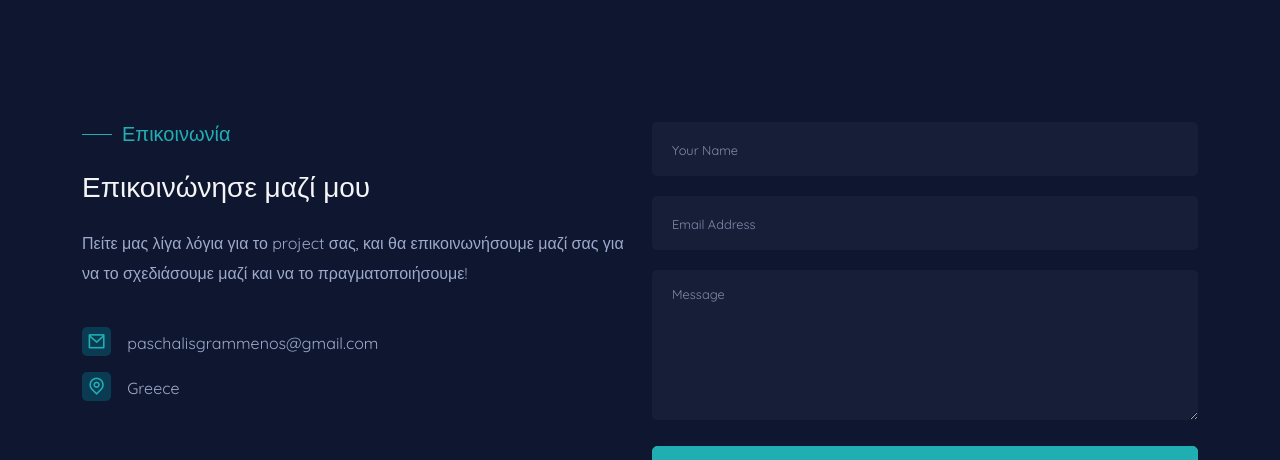
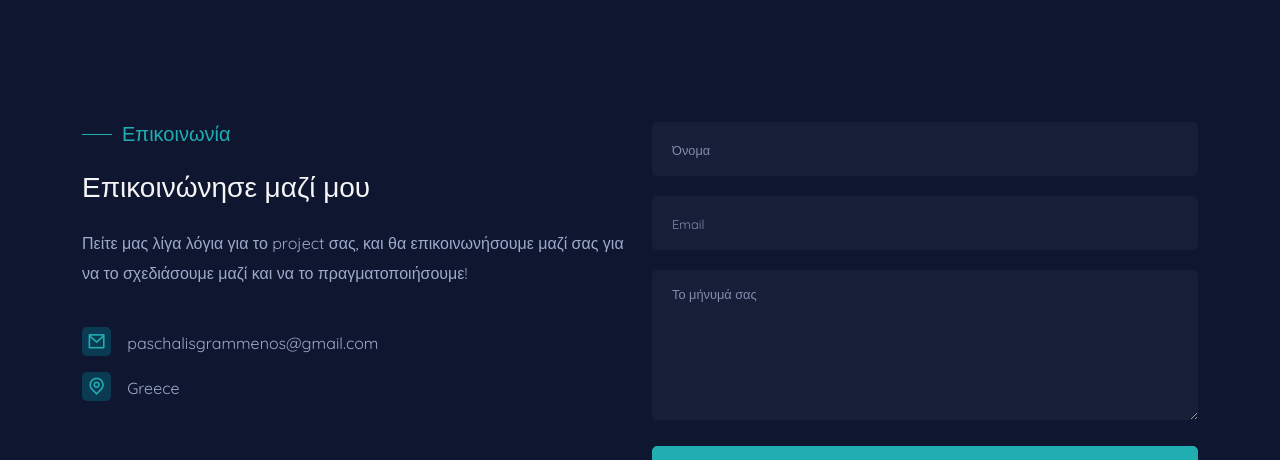
Before and after one commit to gpasxalis/nextjs-portfolio, a Next.js app: page / in a window 1280 px wide. Shown: the part 2080-2540 px from the top of the page. Built offline with nearby package versions, Linux system fonts and the light colour scheme.

Commit message:
Form placeholder edit

```diff
--- a/src/components/Contact/Form.jsx
+++ b/src/components/Contact/Form.jsx
@@ -57,7 +57,7 @@ const Form = () => {
       <div className={`${classes.form__group}`}>
         <input
           type="text"
-          placeholder="Your Name"
+          placeholder="Όνομα"
           value={input.name}
           onChange={(e) => setInput({ ...input, name: e.target.value })}
           onBlur={checkRequired}
@@ -67,7 +67,7 @@ const Form = () => {
       <div className={`${classes.form__group}`}>
         <input
           type="email"
-          placeholder="Email Address"
+          placeholder="Email"
           value={input.email}
           onChange={(e) => setInput({ ...input, email: e.target.value })}
           onBlur={checkRequired}
@@ -78,7 +78,7 @@ const Form = () => {
         <textarea
           type="text"
           rows={5}
-          placeholder="Message"
+          placeholder="Το μήνυμά σας"
           value={input.message}
           onChange={(e) => setInput({ ...input, message: e.target.value })}
           onBlur={checkRequired}
```
